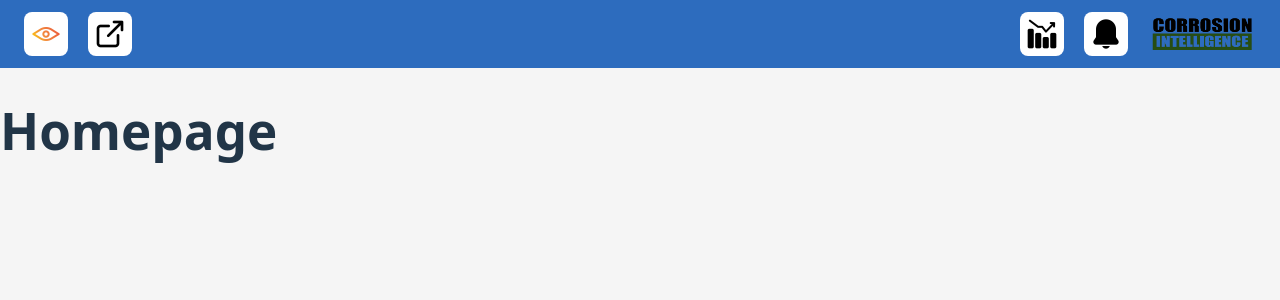
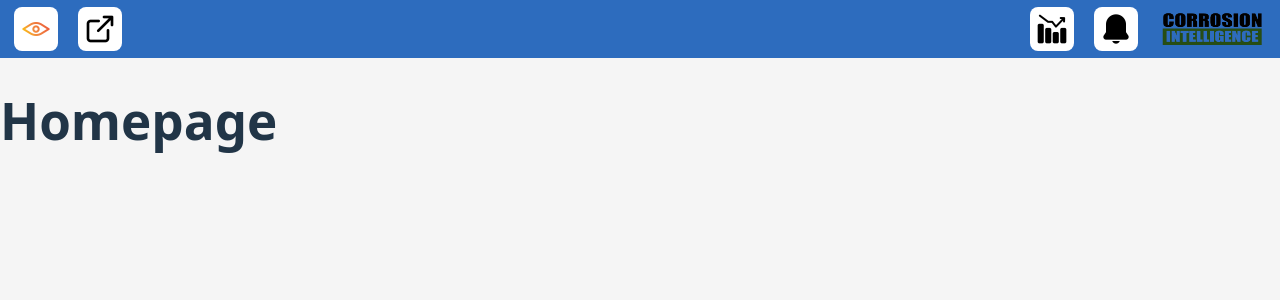
Before and after one commit to sunnysagar/AlertSystem, a React (Vite) app: page / in a window 1280 px wide. Shown: the top 300 px of the page. Built offline with nearby package versions, Linux system fonts and the light colour scheme.

Commit message:
commit navbar ui

```diff
--- a/src/styles/Navbar.css
+++ b/src/styles/Navbar.css
@@ -4,7 +4,7 @@
     justify-content: space-between;
     align-items: center;
     background-color: #2d6cbe; /* Dark Gray (Tailwind bg-gray-800) */
-    padding: 12px 24px;
+    padding: 7px 14px;
   }
 
   /* Group for left and right icons */
```
